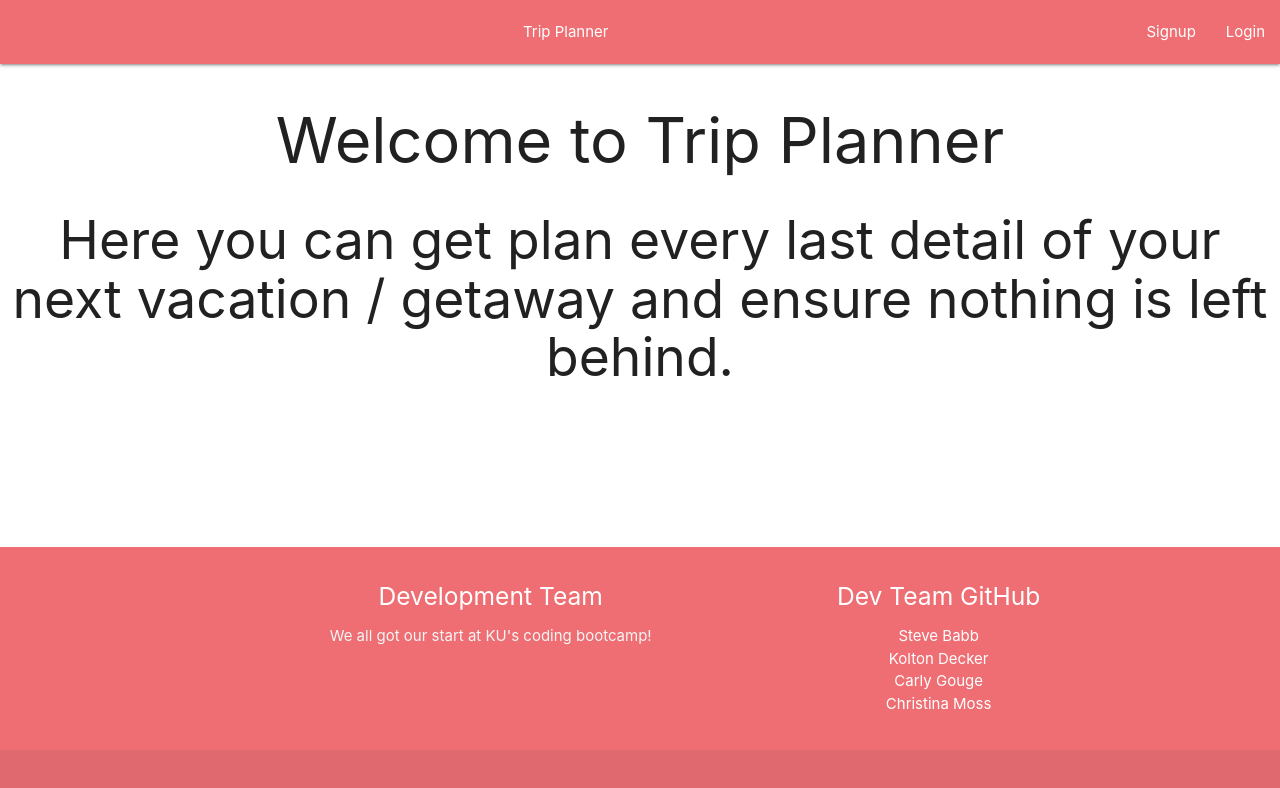
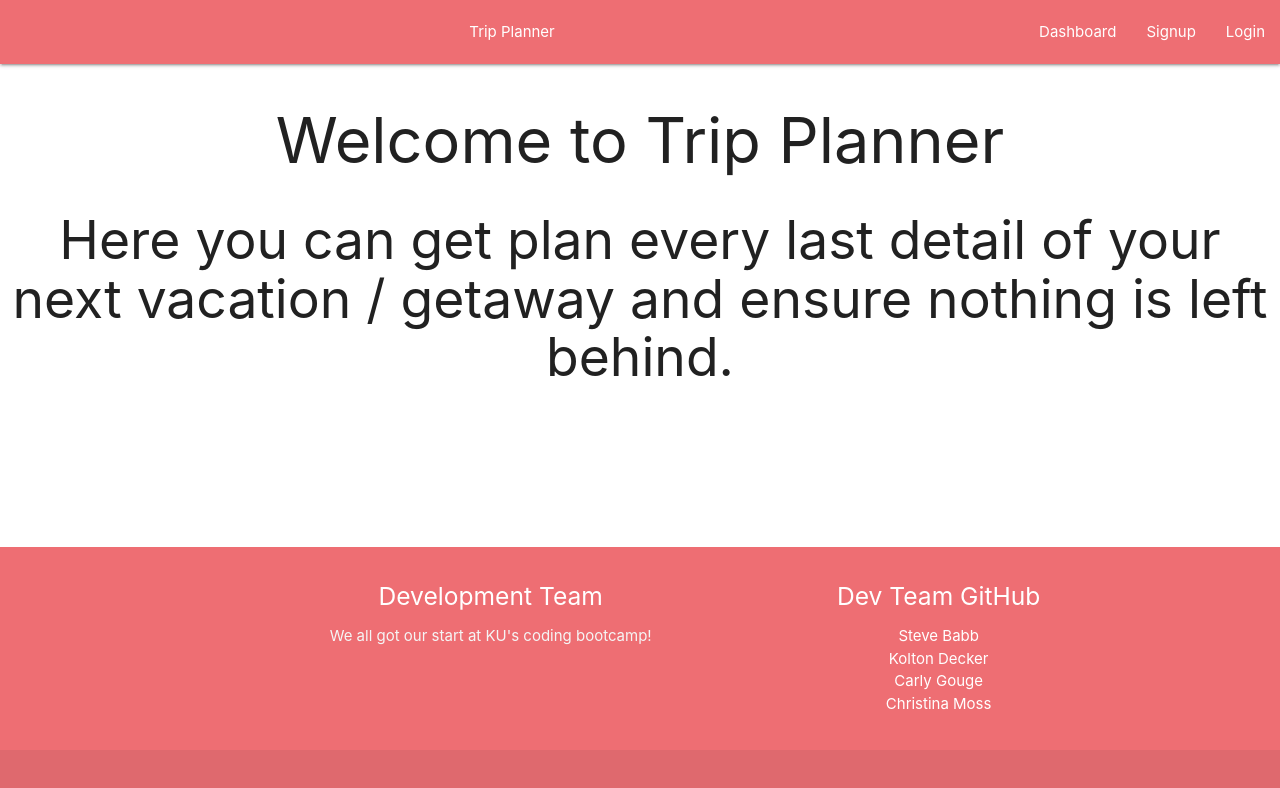
Before and after one commit to verusbabb/TRVLR, a React (Create React App) app in the folder client/: page / in a window 1280 px wide. Shown: the top 788 px of the page. Built offline with nearby package versions, Linux system fonts and the light colour scheme.

Commit message:
Added Dashboard link on Navbar

```diff
--- a/client/src/components/Nav/index.js
+++ b/client/src/components/Nav/index.js
@@ -7,6 +7,9 @@ function Nav() {
         <div className="nav-wrapper">
           <Link to="/">Trip Planner</Link>
           <ul id="nav-mobile" className="right hide-on-med-and-down">
+            <li>
+              <Link to="/dashboard">Dashboard</Link>
+            </li>
             <li>
               <Link to="/signup">Signup</Link>
             </li>
```
